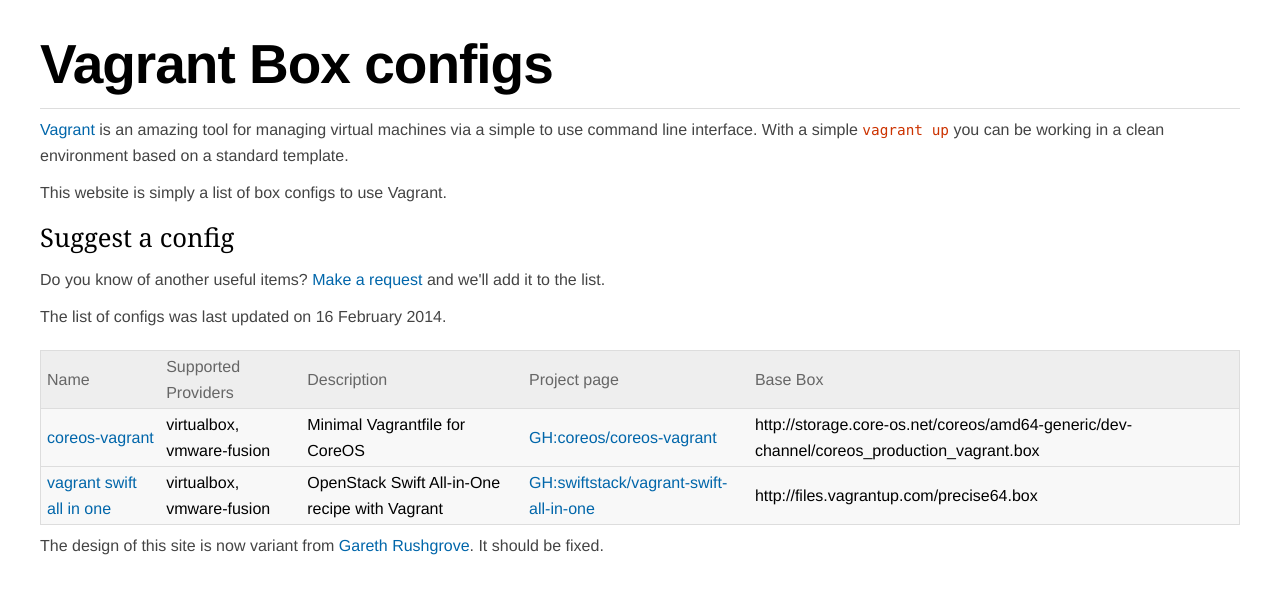
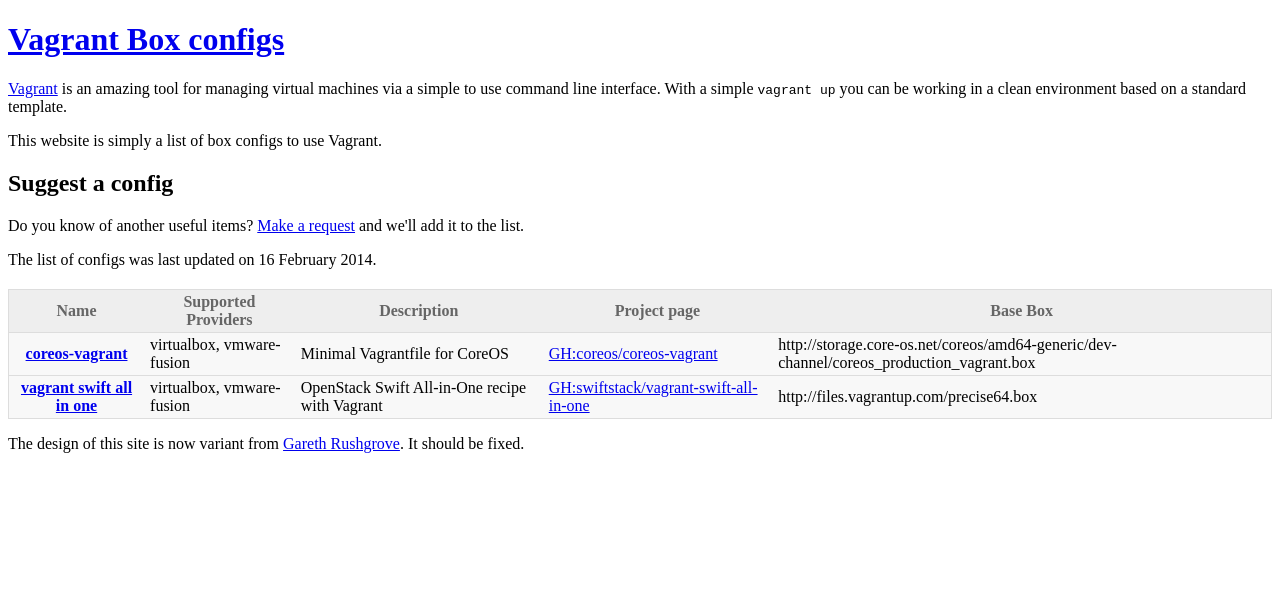
Before and after one commit to vagrant-lists/vagrant-lists.github.io, a Jekyll site: the page built from configs.html, in a window 1280 px wide. Shown: the top 594 px of the page. Built offline with Jekyll 4.4.1, drawn with Linux system fonts in a browser that asks for light colours; nearby versions of some CDN libraries; Markdown is read by kramdown in place of the engine named in the settings.

Commit message:
more clean up style(wip)
Signed-off-by: Hiroshi Miura <miurahr@linux.com>

```diff
--- a/assets/css/main.css
+++ b/assets/css/main.css
@@ -1,52 +1,14 @@
 html{color:#000;background:#FFF}
-body,div,dl,dt,dd,ul,ol,li,h1,h2,h3,h4,h5,h6,pre,code,form,fieldset,legend,input,textarea,p,blockquote,th,td{margin:0;padding:0}
-table{border-collapse:collapse;border-spacing:0}
-fieldset,img{border:0}address,caption,cite,code,dfn,em,strong,th,var{font-style:normal;font-weight:normal}
-li{list-style:none}
-caption,th{text-align:left}
-h1,h2,h3,h4,h5,h6{font-size:100%;font-weight:normal}
-q:before,q:after{content:''}
-abbr,acronym{border:0;font-variant:normal}
-sup{vertical-align:text-top}
-sub{vertical-align:text-bottom}
-input,textarea,select{font-family:inherit;font-size:inherit;font-weight:inherit}
-input,textarea,select{*font-size:100%}
-legend{color:#000}
-body{font:13px/1.231 arial,helvetica,clean,sans-serif;*font-size:small;*font:x-small}
-table{font-size:inherit;font:100%}
-pre,code,kbd,samp,tt{font-family:monospace;*font-size:108%;line-height:100%}
-body{color:#444;font-family:Helvetica,Arial,Verdana,sans-serif;font-size:16px;line-height:1.6;background:#fff}
-h1{color:#000;font-weight:bold;font-size:55px;letter-spacing:-1px;border-bottom:1px solid #ddd}
-h1 a{color:#000}
-h1 a:hover{text-decoration:none}
-h1 a:focus{text-decoration:none}
-h2{color:#000;font-family:Georgia,'bitstream vera serif',Times,serif;font-size:160%}
+li{list-style:none}}
 a{color:#06a;text-decoration:none}
 a:hover{text-decoration:underline}
 a:focus{text-decoration:underline}
-#main{margin:20px 40px}
-#footer{margin-top:30px}
-#footer p{font-size:80%}
-p{margin:.5em 0 .75em}
-code{color:#c30;font-family:Monaco,Consolas,monospace;font-size:90%}
-pre{background:#f8f8f8;color:#000;border:1px solid #ddd;font-family:Monaco,Consolas,monospace;font-size:90%;padding:1em;line-height:150%;margin-bottom:20px;}
-pre span{color:teal}
-table{margin-top:20px;width:100%;background:#f8f8f8;color:#000;border:1px solid #ddd}
+/* Sortable tables */
+table{border-collapse:collapse;border-spacing:0}
+table{margin-top:20px;width:100%;background:#f8f8f8;color:#000;border:1px solid #ccc}
 table tr{border:1px solid #ddd}
 table th{padding:3px 6px}
 table td{padding:3px 6px}
-form{margin:20px 0;background:#f8f8f8;border:1px solid #ddd;padding:20px}
-form p{margin-bottom:10px}
-form p span{display:block;font-size:80%;margin-left:75px;color:#888}
-form p label{position:absolute}
-form p textarea{margin-left:100px;border:1px solid #ddd;width:500px;padding:3px}
-form p input{margin-left:100px;border:1px solid #ddd;width:500px;padding:3px}
-form p textarea{margin-bottom:-5px}
-form p textarea{height:100px}.errorlist{color:#c30}.messages{background-color:#ff9;padding:10px;margin:10px 0 20px;color:#000}
-#disqus_thread table tr{border:0}
-#disqus_thread table{border:0}
-#dsq-subscribe{font-size:12px}ol.pagination{margin-top:1em}ol.pagination li{display:inline}
-/* Sortable tables */
 table.sortable thead {
     background-color:#eee;
     color:#666666;
```
